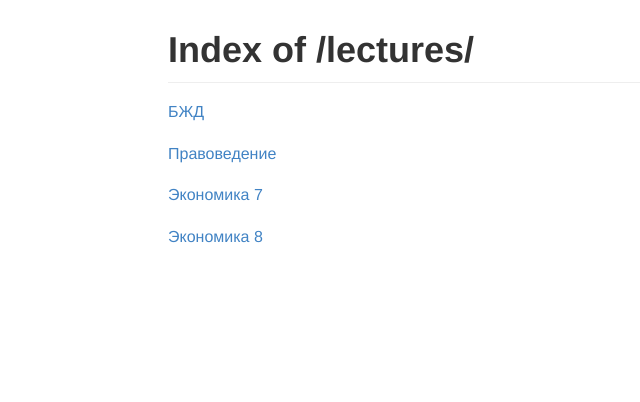
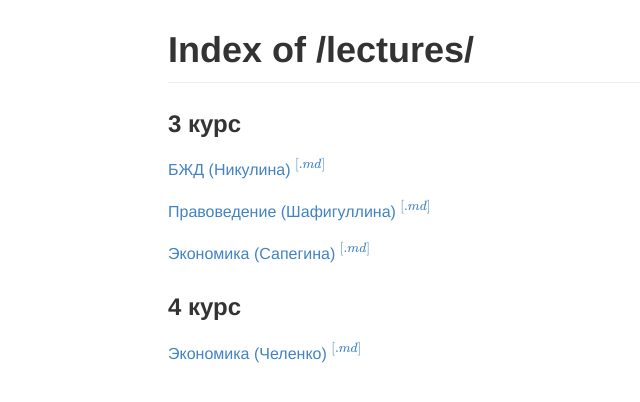
Before and after one commit to mikekurkin/lectures, a plain HTML site: page index.html in a window 1280 px wide. Shown: the whole page, without its empty margins (92-732 px from the left). Drawn offline with nearby package versions, Linux system fonts and the light colour scheme; some packages are replaced by stand-ins of ours.

Commit message:
Updated Index

```diff
--- a/index.html
+++ b/index.html
@@ -900,17 +900,21 @@ pre[class*="language-"].line-numbers > code {
 
 
 </style>
-
+<script type="text/javascript" src="https://cdnjs.cloudflare.com/ajax/libs/mathjax/2.7.1/MathJax.js?config=TeX-AMS-MML_HTMLorMML"></script><script type="text/x-mathjax-config">MathJax.Hub.Config({TeX: { equationNumbers: { autoNumber: "AMS" } }});</script>
 <style> @media print{ code[class*="language-"],pre[class*="language-"]{overflow: visible; word-wrap: break-word !important;} }</style></head><body><div class="markdown-body">
 <h1 id="toc_0">Index of /lectures/</h1>
 
-<p><a href="7_bzd.html">БЖД</a></p>
+<h3 id="toc_1">3 курс</h3>
 
-<p><a href="7_legal.html">Правоведение</a></p>
+<p><a href="7_bzd.html">БЖД (Никулина)</a> <a href="7_bzd.md">\(^{[.md]}\)</a></p>
 
-<p><a href="7_economics.html">Экономика 7</a></p>
+<p><a href="7_legal.html">Правоведение (Шафигуллина)</a> <a href="7_legal.md">\(^{[.md]}\)</a></p>
 
-<p><a href="8_economics.html">Экономика 8</a></p>
+<p><a href="7_economics.html">Экономика (Сапегина)</a> <a href="7_economics.md">\(^{[.md]}\)</a></p>
+
+<h3 id="toc_2">4 курс</h3>
+
+<p><a href="8_economics.html">Экономика (Челенко)</a> <a href="8_economics.md">\(^{[.md]}\)</a></p>
 
 </div></body>
 
```
Also changed, not shown: 1 other file.
